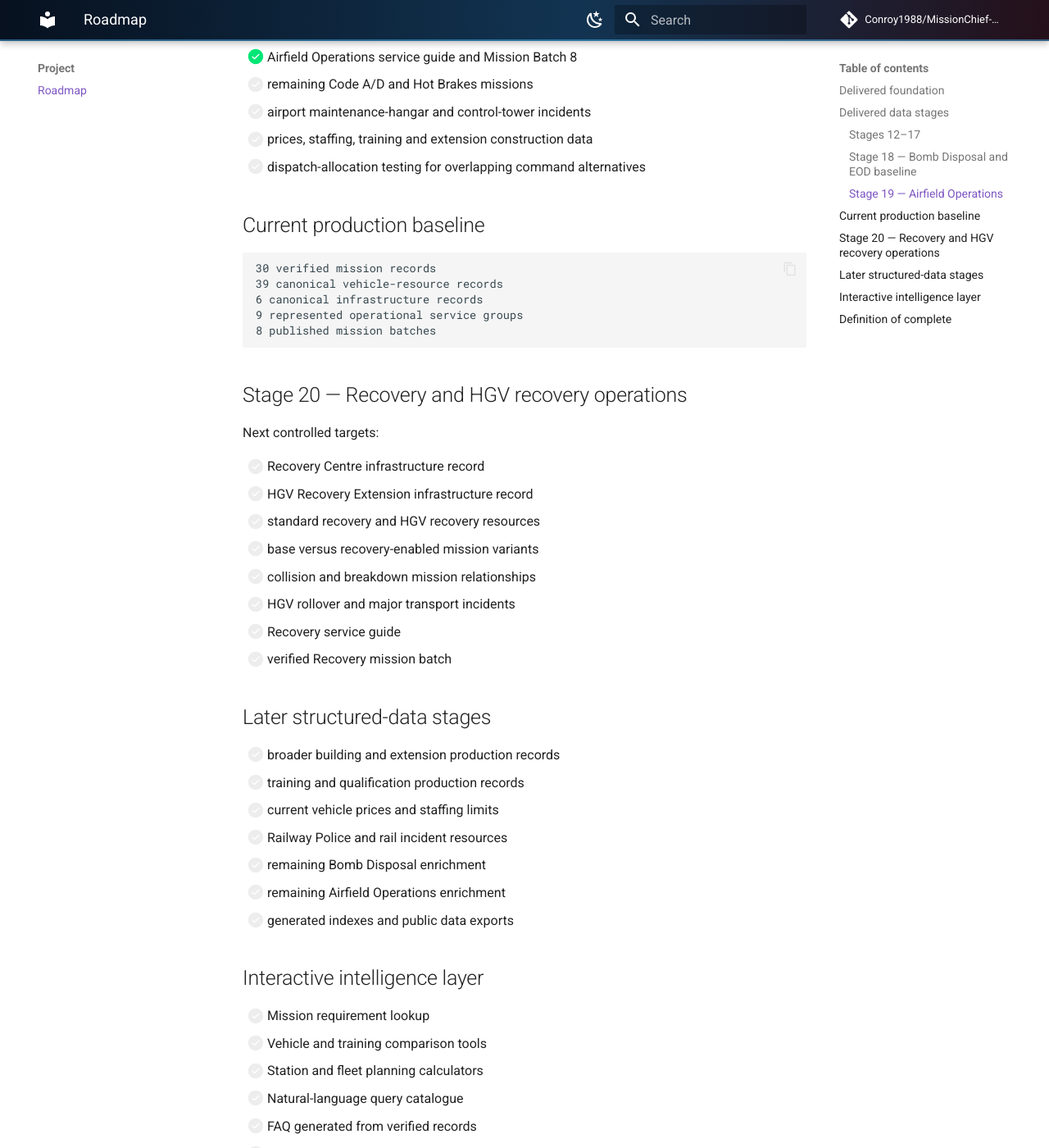
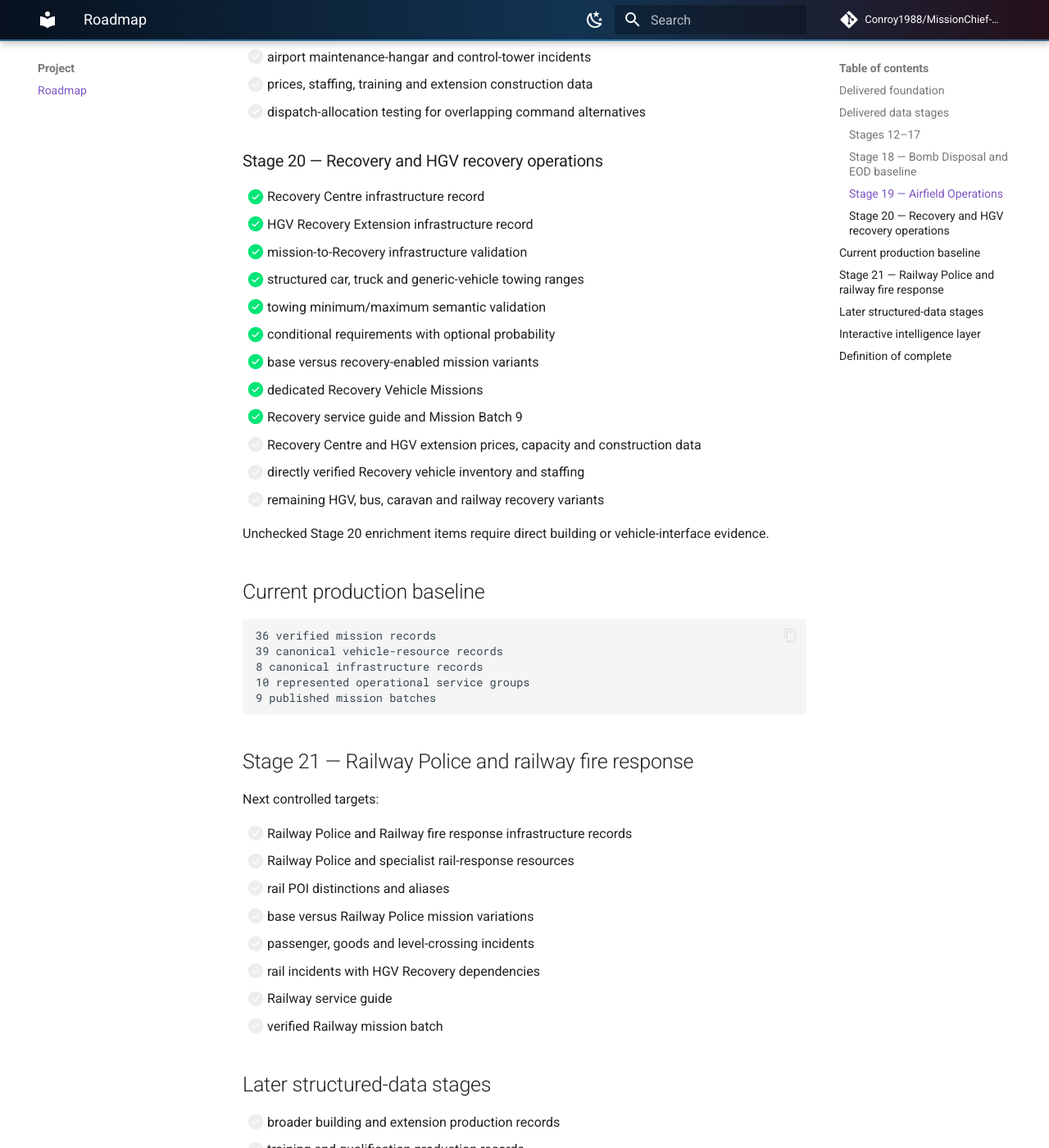
Before and after one commit to Conroy1988/MissionChief-UK, an MkDocs documentation site: the page built from docs/ROADMAP.md, in a window 1280 px wide and 1400 px high, scrolled down 1764 px. Shown: the whole window at 82% size. Built offline with MkDocs 1.6.1 and Material for MkDocs 9.7.7, drawn with Linux system fonts in a browser that asks for light colours; comment, search, counter and statistics services are not loaded; some of the changed text lies outside the part shown.

Commit message:
Synchronise roadmap with Stage 20 delivery

````diff
--- a/docs/ROADMAP.md
+++ b/docs/ROADMAP.md
@@ -11,6 +11,7 @@ MissionChief UK is developed as a maintained information system rather than a on
 - [x] Recursive JSON Schema validation
 - [x] Mission-to-resource referential-integrity checks
 - [x] Mission-to-infrastructure precondition checks
+- [x] Patient and towing range semantics
 - [x] Issue forms and pull-request evidence controls
 - [x] Script compatibility, installation and recovery framework
 - [x] Planning-tool architecture
@@ -40,54 +41,68 @@ Unchecked Stage 18 items remain controlled enrichment work and must not be guess
 
 ### Stage 19 — Airfield Operations
 
-- [x] Aviation firefighting Extension preconditions
-- [x] Airfield Operations Extension preconditions
+- [x] Aviation firefighting and Airfield Operations extension records
 - [x] Mass Casualty Extension and HART Base infrastructure records
 - [x] airport runway POI distinctions
 - [x] RIV, Major Foam Tender and Water Carrier records
 - [x] Airfield Firefighting Command and Airfield Operations vehicles
 - [x] shared command, hazardous-materials, casualty and traffic resources
 - [x] conditional Traffic Car requirements
-- [x] Bird Strike Code B
-- [x] Aircraft Accident Codes C and F
-- [x] 75–175 and 150–250 patient modelling
+- [x] Bird Strike Code B and Aircraft Accident Codes C/F
 - [x] Airfield Operations service guide and Mission Batch 8
 - [ ] remaining Code A/D and Hot Brakes missions
 - [ ] airport maintenance-hangar and control-tower incidents
 - [ ] prices, staffing, training and extension construction data
 - [ ] dispatch-allocation testing for overlapping command alternatives
 
+### Stage 20 — Recovery and HGV recovery operations
+
+- [x] Recovery Centre infrastructure record
+- [x] HGV Recovery Extension infrastructure record
+- [x] mission-to-Recovery infrastructure validation
+- [x] structured car, truck and generic-vehicle towing ranges
+- [x] towing minimum/maximum semantic validation
+- [x] conditional requirements with optional probability
+- [x] base versus recovery-enabled mission variants
+- [x] dedicated Recovery Vehicle Missions
+- [x] Recovery service guide and Mission Batch 9
+- [ ] Recovery Centre and HGV extension prices, capacity and construction data
+- [ ] directly verified Recovery vehicle inventory and staffing
+- [ ] remaining HGV, bus, caravan and railway recovery variants
+
+Unchecked Stage 20 enrichment items require direct building or vehicle-interface evidence.
+
 ## Current production baseline
 
 ```text
-30 verified mission records
+36 verified mission records
 39 canonical vehicle-resource records
-6 canonical infrastructure records
-9 represented operational service groups
-8 published mission batches
+8 canonical infrastructure records
+10 represented operational service groups
+9 published mission batches
 ```
 
-## Stage 20 — Recovery and HGV recovery operations
+## Stage 21 — Railway Police and railway fire response
 
 Next controlled targets:
 
-- [ ] Recovery Centre infrastructure record
-- [ ] HGV Recovery Extension infrastructure record
-- [ ] standard recovery and HGV recovery resources
-- [ ] base versus recovery-enabled mission variants
-- [ ] collision and breakdown mission relationships
-- [ ] HGV rollover and major transport incidents
-- [ ] Recovery service guide
-- [ ] verified Recovery mission batch
+- [ ] Railway Police and Railway fire response infrastructure records
+- [ ] Railway Police and specialist rail-response resources
+- [ ] rail POI distinctions and aliases
+- [ ] base versus Railway Police mission variations
+- [ ] passenger, goods and level-crossing incidents
+- [ ] rail incidents with HGV Recovery dependencies
+- [ ] Railway service guide
+- [ ] verified Railway mission batch
 
 ## Later structured-data stages
 
 - [ ] broader building and extension production records
 - [ ] training and qualification production records
 - [ ] current vehicle prices and staffing limits
-- [ ] Railway Police and rail incident resources
 - [ ] remaining Bomb Disposal enrichment
 - [ ] remaining Airfield Operations enrichment
+- [ ] remaining Recovery enrichment
 - [ ] generated indexes and public data exports
 
 ## Interactive intelligence layer
````
